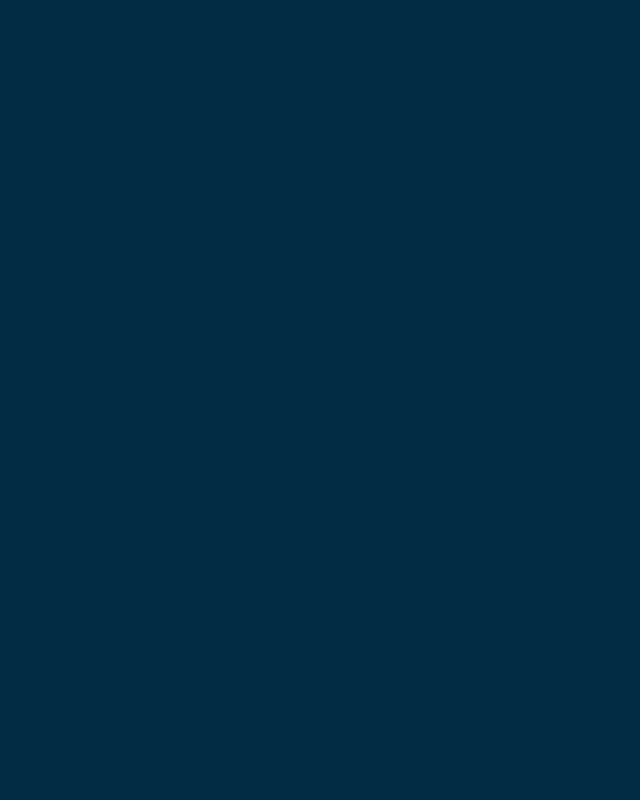
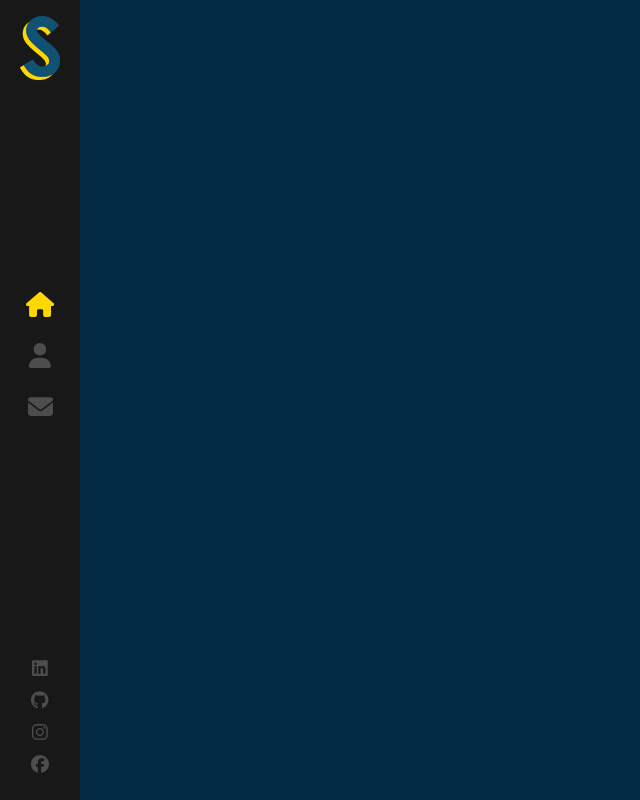
Before and after one commit to StefzZ8/My-portfolio-page, a React (Vite) app in the folder my-portfolio/: page / in a window 1280 px wide. Shown: the whole page, without its empty margins (0-640 px from the left). Built offline with nearby package versions, Linux system fonts and the light colour scheme.

Commit message:
creating&styling sidebar as navbar

```diff
--- a/my-portfolio/src/components/sidebar/Sidebar.jsx
+++ b/my-portfolio/src/components/sidebar/Sidebar.jsx
@@ -1,13 +1,69 @@
-import { Link } from 'react-router-dom';
-// import LogoS from '../../assets/logo-s.png'
+import { Link, NavLink } from 'react-router-dom';
+import { FontAwesomeIcon } from '@fortawesome/react-fontawesome';
+import { faFacebook, faGithub, faInstagram, faLinkedin } from '@fortawesome/free-brands-svg-icons';
+import { faHome, faUser, faEnvelope } from '@fortawesome/free-solid-svg-icons';
+import LogoS from '../../assets/logo-s.png'
 import './Sidebar.scss';
 
 const Sidebar = () => (
-    <div className='nav-bar'>
-        <Link className='logo' to='/'>
-            {/* <img src={LogoS} /> */}
-        </Link>
-    </div>
+  <div className='nav-bar'>
+    <Link className='logo' to='/'>
+      <img src={LogoS} />
+    </Link>
+    <nav>
+      <NavLink exact="true" activeclassname="active" to="/">
+        <FontAwesomeIcon icon={faHome} color="#4d4d4e" />
+      </NavLink>
+      <NavLink
+        exact="true"
+        activeclassname="active"
+        className='about-link'
+        to="/about">
+        <FontAwesomeIcon icon={faUser} color="#4d4d4e" />
+      </NavLink>
+      <NavLink
+        exact="true"
+        activeclassname="active"
+        className='contact-link'
+        to="/contact">
+        <FontAwesomeIcon icon={faEnvelope} color="#4d4d4e" />
+      </NavLink>
+    </nav>
+    <ul>
+      <li>
+        <a
+          target='_blank'
+          rel='noreferrer'
+          href='https://www.linkedin.com/in/stefan-simjanovski-a22b12236/'>
+          <FontAwesomeIcon icon={faLinkedin} color='#4d4d4e' />
+        </a>
+      </li>
+      <li>
+        <a
+          target='_blank'
+          rel='noreferrer'
+          href='https://github.com/StefzZ8'>
+          <FontAwesomeIcon icon={faGithub} color='#4d4d4e' />
+        </a>
+      </li>
+      <li>
+        <a
+          target='_blank'
+          rel='noreferrer'
+          href='https://www.instagram.com/'>
+          <FontAwesomeIcon icon={faInstagram} color='#4d4d4e' />
+        </a>
+      </li>
+      <li>
+        <a
+          target='_blank'
+          rel='noreferrer'
+          href='https://www.facebook.com/'>
+          <FontAwesomeIcon icon={faFacebook} color='#4d4d4e' />
+        </a>
+      </li>
+    </ul>
+  </div>
 )
 
 
--- a/my-portfolio/src/components/sidebar/Sidebar.scss
+++ b/my-portfolio/src/components/sidebar/Sidebar.scss
@@ -0,0 +1,117 @@
+.nav-bar {
+  background: #181818;
+  width: 80px;
+  height: 100%;
+  position: absolute;
+  top: 0;
+  z-index: 3;
+  min-height: 500px;
+}
+
+.logo {
+  display: block;
+  padding: 8px 0;
+
+  img {
+    display: block;
+    margin: 8px auto;
+    width: 40px;
+    height: auto;
+  }
+}
+
+nav {
+  display: block;
+  text-align: center;
+  position: absolute;
+  height: 210px;
+  top: 50%;
+  margin-top: -120px;
+  width: 100%;
+
+  a {
+    font-size: 25px;
+    color: #4d4d4e;
+    display: block;
+    line-height: 51px;
+    height: 51px;
+    position: relative;
+    text-decoration: none;
+
+    i {
+      transition: all 0.3s ease-out;
+    }
+
+    &:hover {
+      color: #ffd700;
+
+      svg {
+        opacity: 0;
+      }
+
+      &::after {
+        opacity: 1;
+      }
+    }
+
+    &:after {
+      content: '';
+      font-size: 11px;
+      letter-spacing: 2px;
+      position: absolute;
+      bottom: 0;
+      display: block;
+      width: 100%;
+      align-items: center;
+      opacity: 0;
+      transition: all 0.3s ease-out;
+    }
+
+    &:first-child {
+      &::after {
+        content: 'HOME';
+      }
+    }
+  }
+
+  a.about-link {
+    &:after {
+      content: 'ABOUT';
+    }
+  }
+
+  a.contact-link {
+    &:after {
+      content: 'CONTACT';
+    }
+  }
+
+  a.active {
+    svg {
+      color: #ffd700;
+    }
+  }
+}
+  ul {
+    position: absolute;
+    bottom: 20px;
+    width: 100%;
+    display: block;
+    padding: 0;
+    list-style: none;
+    text-align: center;
+    margin: 0;
+  }
+
+  li {
+    a {
+      padding: 7px 0;
+      display: block;
+      font-size: 18px;
+      line-height: 16px;
+
+      &:hover svg {
+        color: #ffd700;
+      }
+    }
+  }
```
